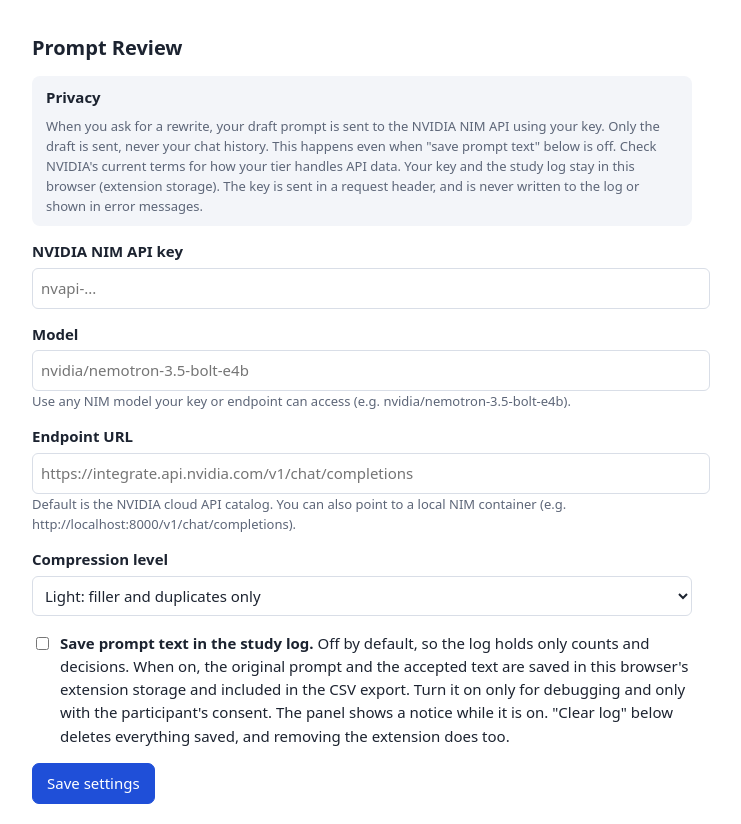
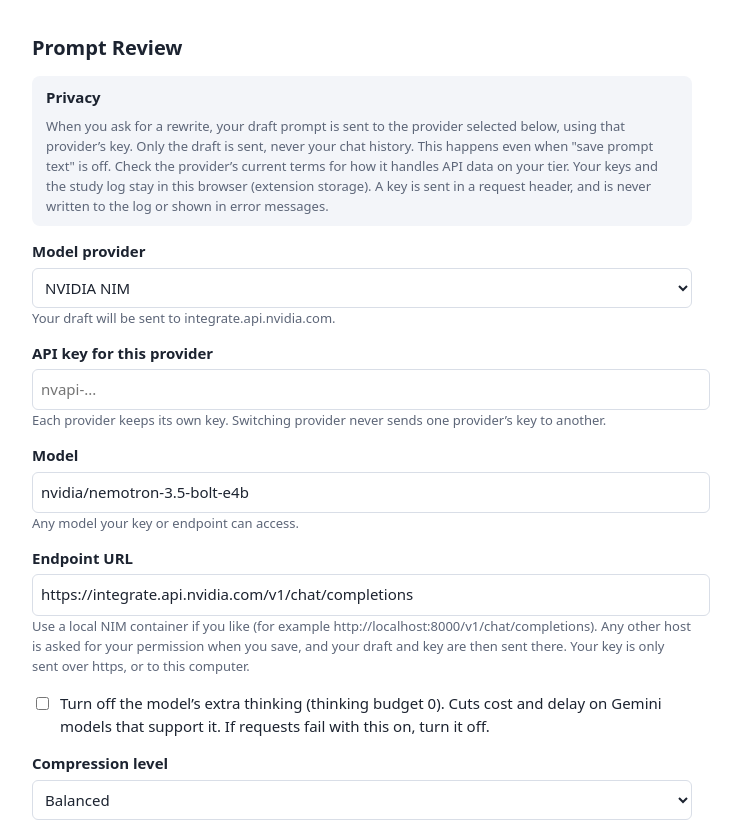
Before and after one commit to rafaanshaik05-droid/IIS-A2, a browser extension: page options.html in a window 1280 px wide. Shown: the top 824 px of the page, without its empty margins (278-1019 px from the left). Drawn offline with Linux system fonts and the light colour scheme.

Commit message:
feat: added UI for providers

```diff
--- a/options.html
+++ b/options.html
@@ -28,19 +28,32 @@
 
 <div class="box">
   <b>Privacy</b>
-  <p class="hint" style="margin:6px 0 0">When you ask for a rewrite, your draft prompt is sent to the NVIDIA NIM API using your key. Only the draft is sent, never your chat history. This happens even when "save prompt text" below is off. Check NVIDIA's current terms for how your tier handles API data. Your key and the study log stay in this browser (extension storage). The key is sent in a request header, and is never written to the log or shown in error messages.</p>
+  <p class="hint" style="margin:6px 0 0">When you ask for a rewrite, your draft prompt is sent to the provider selected below, using that provider’s key. Only the draft is sent, never your chat history. This happens even when "save prompt text" is off. Check the provider’s current terms for how it handles API data on your tier. Your keys and the study log stay in this browser (extension storage). A key is sent in a request header, and is never written to the log or shown in error messages.</p>
 </div>
 
-<label for="apiKey">NVIDIA NIM API key</label>
-<input id="apiKey" type="password" autocomplete="off" placeholder="nvapi-...">
+<label for="provider">Model provider</label>
+<select id="provider">
+  <option value="nvidia">NVIDIA NIM</option>
+  <option value="gemini">Google Gemini</option>
+  <option value="custom">Other (OpenAI-compatible)</option>
+</select>
+<div class="hint" id="whereSent"></div>
+
+<label for="apiKey">API key for this provider</label>
+<input id="apiKey" type="password" autocomplete="off">
+<div class="hint">Each provider keeps its own key. Switching provider never sends one provider’s key to another.</div>
 
 <label for="model">Model</label>
-<input id="model" type="text" placeholder="nvidia/nemotron-3.5-bolt-e4b">
-<div class="hint">Use any NIM model your key or endpoint can access (e.g. nvidia/nemotron-3.5-bolt-e4b).</div>
+<input id="model" type="text">
+<div class="hint" id="modelHint"></div>
 
-<label for="endpoint">Endpoint URL</label>
-<input id="endpoint" type="text" placeholder="https://integrate.api.nvidia.com/v1/chat/completions">
-<div class="hint">Default is the NVIDIA cloud API catalog. You can also point to a local NIM container (e.g. http://localhost:8000/v1/chat/completions).</div>
+<div id="endpointRow">
+  <label for="endpoint">Endpoint URL</label>
+  <input id="endpoint" type="text">
+  <div class="hint">Use a local NIM container if you like (for example http://localhost:8000/v1/chat/completions). Any other host is asked for your permission when you save, and your draft and key are then sent there. Your key is only sent over https, or to this computer.</div>
+</div>
+
+<label class="check" id="thinkingRow"><input id="noThinking" type="checkbox"><span>Turn off the model’s extra thinking (thinking budget 0). Cuts cost and delay on Gemini models that support it. If requests fail with this on, turn it off.</span></label>
 
 <label for="level">Compression level</label>
 <select id="level">
@@ -62,6 +75,7 @@
 <p class="hint">Runs the fixed cases, compares the chatbot's answers to the original and the rewrite, and exports scored results.</p>
 <p><a href="harness.html">Open the test harness</a></p>
 
+<script src="providers.js"></script>
 <script src="options.js"></script>
 </body>
 </html>
```
